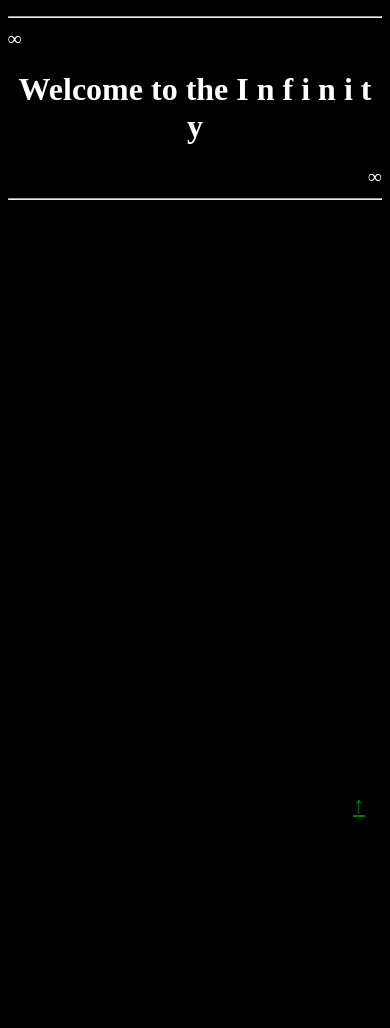
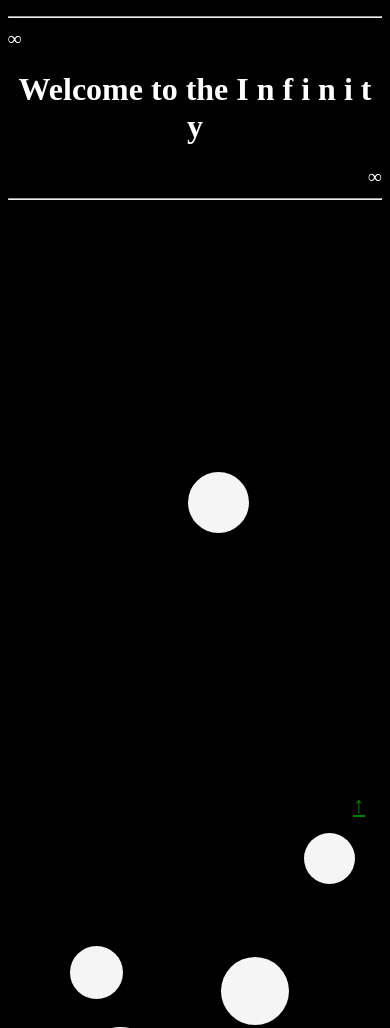
Before and after one commit to Koshel4/Infinity, a plain HTML site: page index.html in a window 390 px wide. Shown: the top 1028 px of the page. Before the commit the page ends 844 px from the top, so only its background shows below. Drawn offline with Linux system fonts and the light colour scheme.

Commit message:
Bug Fix
Removed bug with site not starting because of "isMobile()"

```diff
--- a/index.html
+++ b/index.html
@@ -9,7 +9,7 @@
         <link rel="icon" href="favicon.ico" type="image/x-icon">
         <script src="scripts/inf.js"></script> <script src="scripts/compatibility.js"></script>
     </head>
-    <body onload="IsMobile(); RestoreTrunc(); Random(0);">
+    <body onload="RestoreTrunc(); Random(0);">
         <h2><hr>∞<h1 style="text-align: center; color: white;">Welcome to the I n f i n i t y</h1><h2 style="text-align: right;">∞</h2><hr></h2>
         <div><a href="#" class="Top">↑</a></div>
     </body>
```
